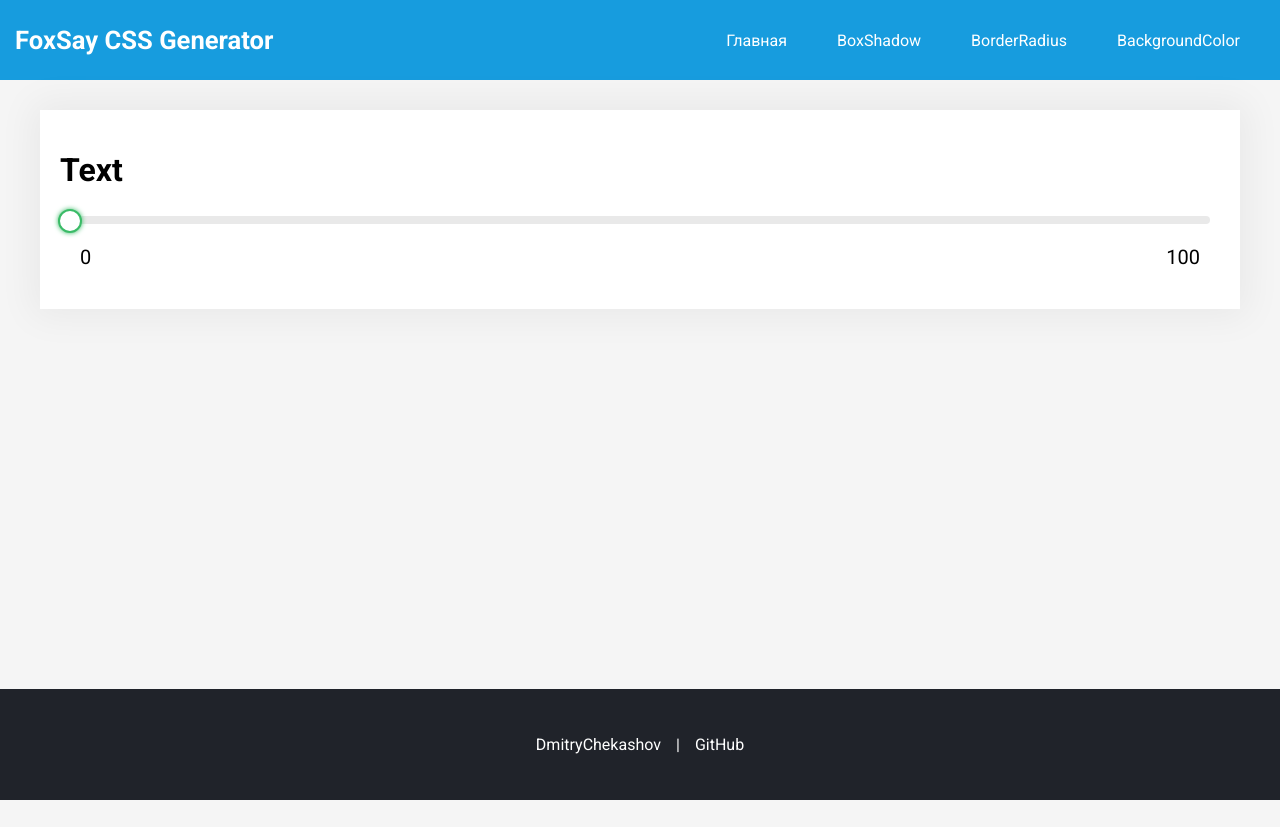
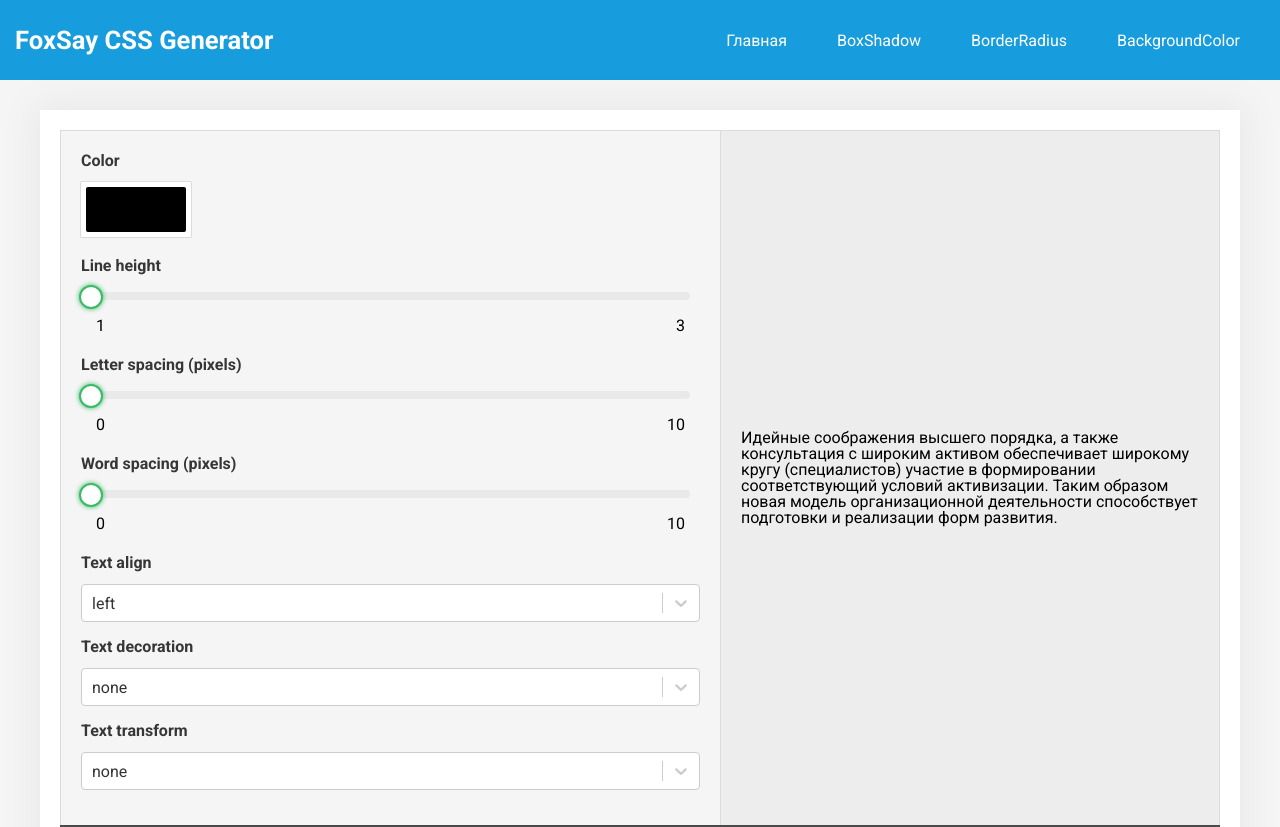
Before and after one commit to DimaChekashov/foxsay-css-generator, a React (Create React App) app: page /text in a window 1280 px wide. Shown: the top 827 px of the page. Before the commit the page ends 800 px from the top, so only its background shows below. Built offline with nearby package versions, Linux system fonts and the light colour scheme.

Commit message:
add Text editor

```diff
--- a/package.json
+++ b/package.json
@@ -13,6 +13,7 @@
     "react-dom": "^17.0.1",
     "react-router-dom": "^5.2.0",
     "react-scripts": "4.0.3",
+    "react-select": "^4.3.1",
     "reactcss": "^1.2.3",
     "web-vitals": "^1.1.0"
   },
--- /dev/null
+++ b/src/component/PickColor/PickColor.jsx
@@ -0,0 +1,69 @@
+import React, { useState } from 'react';
+
+import reactCSS from 'reactcss'
+import { SketchPicker } from 'react-color'
+
+function PickColor(props) {
+  const [displayColorPicker, setDisplayColorPicker] = useState(false);
+
+  function handleClick() {
+    setDisplayColorPicker(!displayColorPicker)
+  };
+
+  function handleClose() {
+    setDisplayColorPicker(false)
+  };
+
+  function handleChange(color) {
+    props.setColor({hex: color.hex});
+  };
+
+    const styles = reactCSS({
+        'default': {
+          color: {
+            width: '100px',
+            height: '45px',
+            borderRadius: '2px',
+            background: props.color.hex,
+          },
+          swatch: {
+            padding: '5px',
+            background: '#fff',
+            borderRadius: '1px',
+            boxShadow: '0 0 0 1px rgba(0,0,0,.1)',
+            display: 'inline-block',
+            cursor: 'pointer',
+          },
+          popover: {
+            position: 'absolute',
+            zIndex: '2',
+          },
+          cover: {
+            position: 'fixed',
+            top: '0px',
+            right: '0px',
+            bottom: '0px',
+            left: '0px',
+          },
+          result: {
+            width: '100%',
+            height: '100%',
+            background: props.color.hex,
+          }
+        },
+      });
+
+    return(
+        <div className="pick-color">
+            <div style={ styles.swatch } onClick={handleClick}>
+            <div style={ styles.color } />
+            </div>
+            { displayColorPicker ? <div style={ styles.popover }>
+            <div style={ styles.cover } onClick={handleClose}/>
+            <SketchPicker color={props.color} onChange={(color) => handleChange(color)} />
+            </div> : null }
+        </div>
+    )
+}
+
+export default PickColor;
--- a/src/component/SliderFox/SliderFox.jsx
+++ b/src/component/SliderFox/SliderFox.jsx
@@ -8,8 +8,8 @@ import './SliderFox.scss';
 function SliderFox(props) {
     return (
         <div className="foxslider">
-            <Slider onChange={props.setValue} value={props.value}/>
-            <div className="foxslider__text"><h5>{props.min}</h5><h5>{props.max}</h5></div>
+            <Slider onChange={props.setValue} value={props.value} min={props.min} max={props.max}/>
+            <div className="foxslider__text"><h5>{props.minText}</h5><h5>{props.maxText}</h5></div>
         </div>
     )
 }
--- a/src/component/SliderFox/SliderFox.scss
+++ b/src/component/SliderFox/SliderFox.scss
@@ -37,10 +37,10 @@
 .foxslider__text {
     display: flex;
     justify-content: space-between;
-    margin-top: 20px;
-    padding: 0 10px;
+    margin-top: 15px;
+    padding: 0 5px;
     h5 {
-        font-size: 1.25rem;
+        font-size: 1rem;
         font-weight: 400;
         margin: 0;
     }
--- a/src/index.scss
+++ b/src/index.scss
@@ -46,6 +46,7 @@ body {
 }
 
 .generator__result-wrapper {
+    max-width: 500px;
     min-width: 500px;
     min-height: 500px;
     margin: -21px -21px -20px auto;
--- a/src/pages/BackgroundColor/BackgroundColor.jsx
+++ b/src/pages/BackgroundColor/BackgroundColor.jsx
@@ -17,15 +17,15 @@ function BackgroundColor() {
     });
 
     function handleClick() {
-        setDisplayColorPicker(!displayColorPicker)
-      };
+      setDisplayColorPicker(!displayColorPicker)
+    };
 
-      function handleClose() {
-        setDisplayColorPicker(false)
+    function handleClose() {
+      setDisplayColorPicker(false)
     };
 
     function handleChange(color) {
-        setColor(color.rgb);
+      setColor(color.rgb);
     };
     const styles = reactCSS({
         'default': {
@@ -78,7 +78,7 @@ function BackgroundColor() {
                     </div>
                 </div>
                 <div className="generator__result-wrapper">
-                    <div className="border-radius__result" style={styles.result}></div>
+                    <div className="background-color__result" style={styles.result}></div>
                 </div>
             </div>
             <div className="generator__output">
--- a/src/pages/Text/Text.jsx
+++ b/src/pages/Text/Text.jsx
@@ -1,15 +1,127 @@
 import React, { useState } from 'react';
+import reactCSS from 'reactcss';
+import PickColor from '../../component/PickColor/PickColor';
+import Select from 'react-select'
+
 import SliderFox from '../../component/SliderFox/SliderFox';
+import { onCopyText } from "../../utils/utils";
 
 import './Text.scss';
 
 function Text() {
-    const [value, setValue] = useState(0);
+    const [color, setColor] = useState({
+        hex: '#000000'
+    });
+    const [lineHeight, setLineHeight] = useState(0);
+    const [letterSpacing, setLetterSpacing] = useState(0);
+    const [wordSpacing, setWordSpacing] = useState(0);
+    const [textAlign, setTextAlign] = useState('left');
+    const [textDecoration, setTextDecoration] = useState('none');
+    const [textTransform, setTextTransform] = useState('none');
+
+    const textAlignOptions = [
+        { value: 'left', label: 'Left' },
+        { value: 'center', label: 'Center' },
+        { value: 'right', label: 'Right' },
+        { value: 'justify', label: 'Justify' }
+    ];
+
+    const textDecorationOptions = [
+        { value: 'none', label: 'None' },
+        { value: 'underline', label: 'Underline' },
+        { value: 'overline', label: 'Overline' },
+        { value: 'line-through', label: 'Line-through' }
+    ];
+
+    const textTransformOptions = [
+        { value: 'none', label: 'None' },
+        { value: 'capitalize', label: 'Capitalize' },
+        { value: 'uppercase', label: 'Uppercase' },
+        { value: 'lowercase', label: 'Lowercase' }
+    ];
+
+    const styles = reactCSS({
+        'default': {
+            result: {
+                color: color.hex,
+                lineHeight: 1 + +(lineHeight * 0.05).toFixed(2),
+                letterSpacing: letterSpacing + 'px',
+                wordSpacing: wordSpacing + 'px',
+                textAlign: textAlign,
+                textDecoration: textDecoration,
+                textTransform: textTransform
+            }
+        }
+    })
+    const selectStyles = {
+        option: (provided, state) => ({
+          ...provided,
+          backgroundColor: state.isSelected ? '#3abb67;' : 'white'
+        }),
+        control: (provided) => ({
+          ...provided,
+        })
+      }
+
     return (
-        <>
-            <h1>Text</h1>
-            <SliderFox value={value} setValue={setValue} min={0} max={100}/>
-        </>
+        <div>
+            <div className="generator text">
+                <div className="generator__inputs">
+                    <div className="input-group">
+                        <h4>Color</h4>
+                        <PickColor color={color} setColor={setColor}/>
+                    </div>
+                    <div className="input-group">
+                        <h4>Line height</h4>
+                        <SliderFox value={lineHeight} setValue={setLineHeight} min={0} max={40} minText={1} maxText={3}/>
+                    </div>
+                    <div className="input-group">
+                        <h4>Letter spacing (pixels)</h4>
+                        <SliderFox value={letterSpacing} setValue={setLetterSpacing} min={0} max={10} minText={0} maxText={10}/>
+                    </div>
+                    <div className="input-group">
+                        <h4>Word spacing (pixels)</h4>
+                        <SliderFox value={wordSpacing} setValue={setWordSpacing} min={0} max={10} minText={0} maxText={10}/>
+                    </div>
+                    <div className="input-group">
+                        <h4>Text align</h4>
+                        <Select defaultValue={{ label: "left", value: 'Left' }} options={textAlignOptions} styles={selectStyles} onChange={(selectedOption) => setTextAlign(selectedOption.value)}/>
+                    </div>
+                    <div className="input-group">
+                        <h4>Text decoration</h4>
+                        <Select defaultValue={{ label: "none", value: 'None' }} options={textDecorationOptions} styles={selectStyles} onChange={(selectedOption) => setTextDecoration(selectedOption.value)}/>
+                    </div>
+                    <div className="input-group">
+                        <h4>Text transform</h4>
+                        <Select defaultValue={{ label: "none", value: 'None' }} options={textTransformOptions} styles={selectStyles} onChange={(selectedOption) => setTextTransform(selectedOption.value)}/>
+                    </div>
+                </div>
+                <div className="generator__result-wrapper">
+                    <div className="text__result" style={styles.result}>Идейные соображения высшего порядка, а также консультация с широким активом обеспечивает широкому кругу (специалистов) участие в формировании соответствующий условий активизации. Таким образом новая модель организационной деятельности способствует подготовки и реализации форм развития.</div>
+                </div>
+            </div>
+            <div className="generator__output">
+                {`color: ${color.hex};`}
+                <br/>
+                {`line-height: ${1 + +(lineHeight * 0.05).toFixed(2)};`}
+                <br/>
+                {`letter-spacing: ${letterSpacing}px;`}
+                <br/>
+                {`word-spacing: ${wordSpacing}px;`}
+                <br/>
+                {`text-align: ${textAlign};`}
+                <br/>
+                {`text-decoration: ${textDecoration};`}
+                <br/>
+                {`text-transform: ${textTransform};`}
+            </div>
+            <button
+                className="btn-copy"
+                onClick={() => onCopyText(".generator__output")}
+            >
+                Скопировать текст
+            </button>
+        </div>
     );
 }
 
```
Also changed, not shown: 1 other file (tests, documents, lock files or other folders).
